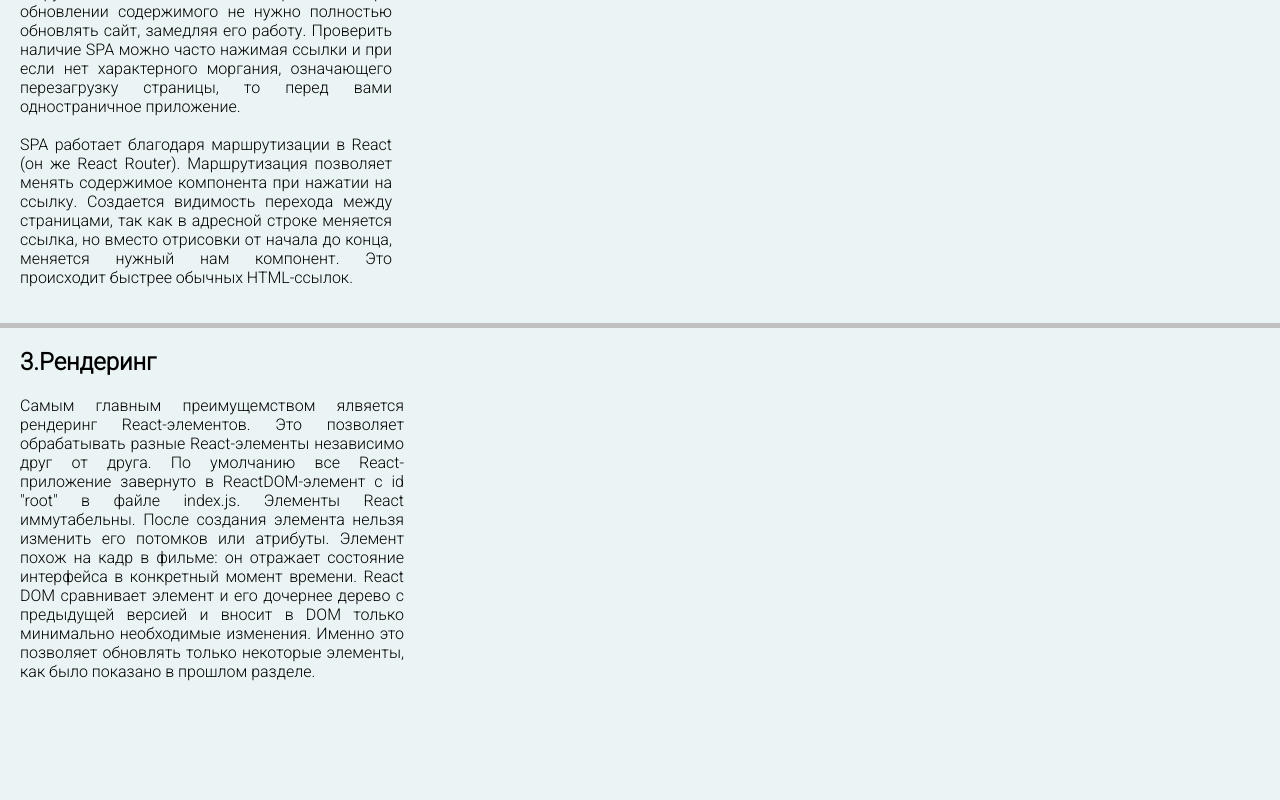
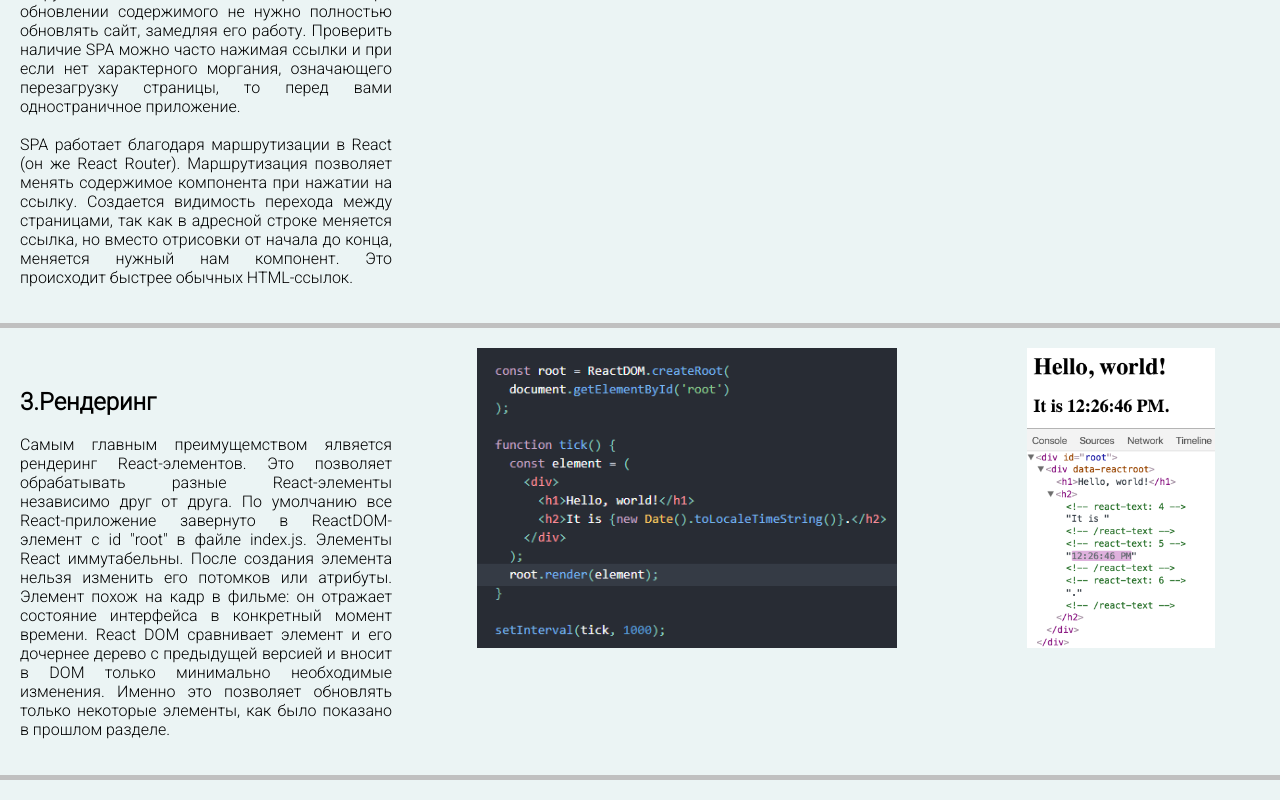
Before and after one commit to hertbex/ReactProject, a React (Create React App) app: page / in a window 1280 px wide. Shown: the part 2552-3352 px from the top of the page. Before the commit the page ends 3253 px from the top, so only its background shows below. Built offline with nearby package versions, Linux system fonts and the light colour scheme.

Commit message:
done rendering part

```diff
--- a/src/components/Rendering/Rendering.css
+++ b/src/components/Rendering/Rendering.css
@@ -0,0 +1,16 @@
+.Rendering{
+    border-bottom: silver 5px solid;
+    margin: 20px 0 20px;
+    display: flex;
+}
+.Rendering img:nth-child(1){
+
+}
+.Rendering img{
+    height: 300px;
+}
+.Rendering-right{
+    display: flex;
+    justify-content: space-around;
+    flex-direction: row;
+}
--- a/src/components/Rendering/Rendering.jsx
+++ b/src/components/Rendering/Rendering.jsx
@@ -1,4 +1,6 @@
 import './Rendering.css'
+import gif from '../../images/rendering.gif'
+import root from '../../images/root.png'
 export default function Rendering(){
     return(
         <div className={"Rendering"}>
@@ -14,8 +16,9 @@ export default function Rendering(){
                     и вносит в DOM только минимально необходимые изменения.
                     Именно это позволяет обновлять только некоторые элементы, как было показано в прошлом разделе.</p>
             </div>
-            <div className={"Right"}>
-
+            <div className={"Right Rendering-right"}>
+                <img src={root}/>
+                <img src={gif}/>
             </div>
         </div>
     )
```
Also changed, not shown: src/images/rendering.gif (added), src/images/root.png (added).
